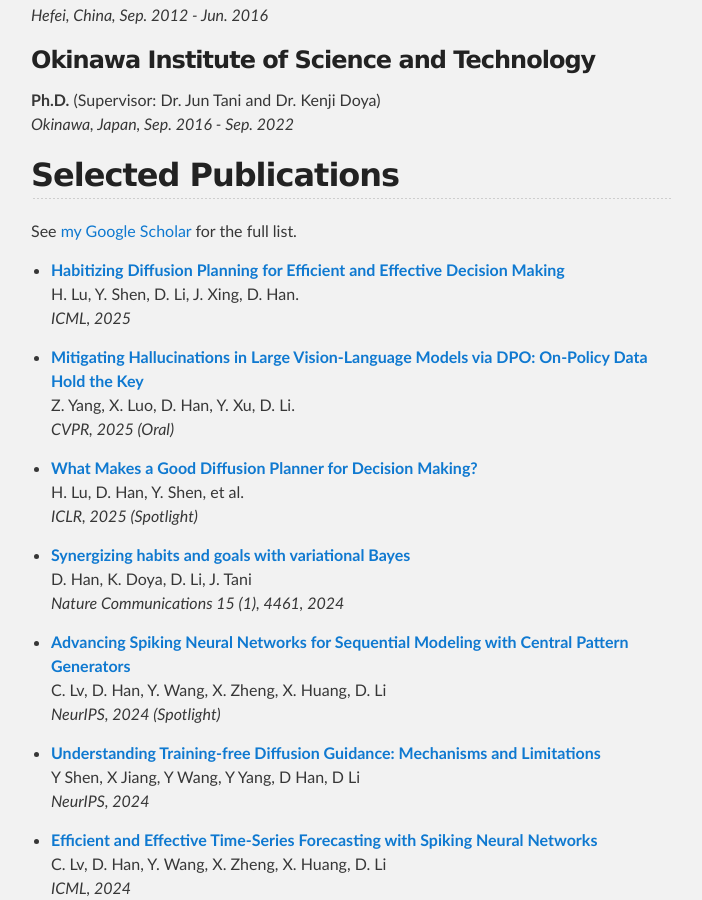
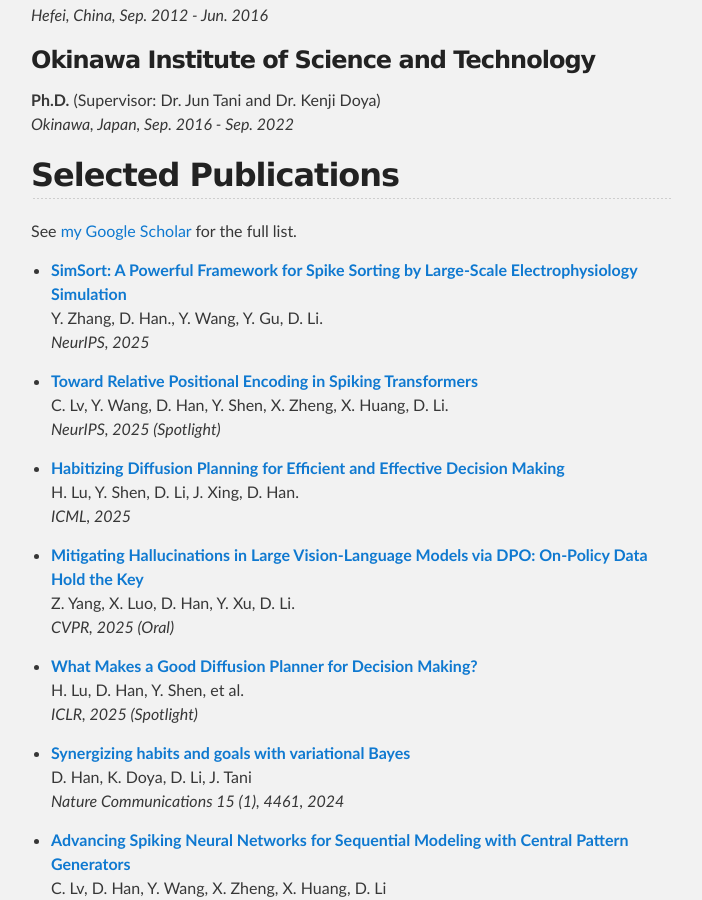
Before and after one commit to FrostHan/FrostHan.github.io, a Jekyll site: the page built from index.md, in a window 1280 px wide and 900 px high, scrolled down 1133 px. Shown: the whole window, without its empty margins (289-991 px from the left). Built offline with Jekyll 4.4.1, drawn with Linux system fonts in a browser that asks for light colours.

Commit message:
update publications

```diff
--- a/index.md
+++ b/index.md
@@ -34,6 +34,14 @@
 ## Selected Publications
 
 See [my Google Scholar](https://scholar.google.com/citations?user=3V_9fRUAAAAJ) for the full list.
+
+- [**SimSort: A Powerful Framework for Spike Sorting by Large-Scale Electrophysiology Simulation**](https://simsorttool.github.io/)
+    Y. Zhang, D. Han., Y. Wang, Y. Gu, D. Li.
+    *NeurIPS, 2025*
+
+- [**Toward Relative Positional Encoding in Spiking Transformers**](https://openreview.net/forum?id=MDWJlTWZHH)
+    C. Lv, Y. Wang, D. Han, Y. Shen, X. Zheng, X. Huang, D. Li.
+    *NeurIPS, 2025 (Spotlight)*
 
 - [**Habitizing Diffusion Planning for Efficient and Effective Decision Making**](https://bayesbrain.github.io/)
     H. Lu, Y. Shen, D. Li, J. Xing, D. Han.
```
